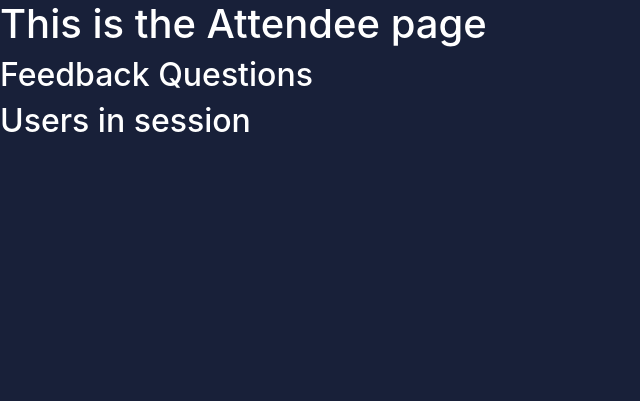
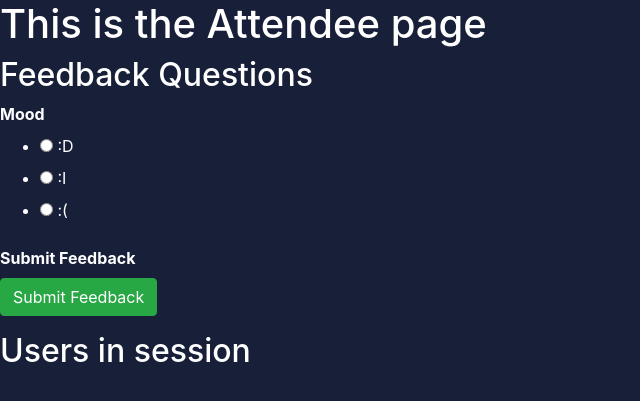
Before and after one commit to CS261-Group-20/cs261-cw, a Flask app: page /attendee/home in a window 1280 px wide. Shown: the part 56-457 px from the top of the page, without its empty margins (0-640 px from the left). Run offline with Flask 2, Linux system fonts and the light colour scheme; data comes from the database, SQL or seed files in the repository; both versions use the stored data as it was after the commit; data that the repository does not hold is empty; some libraries are stand-ins or nearby versions.

Commit message:
added variable form for attendee page

```diff
--- a/app.py
+++ b/app.py
@@ -1,12 +1,14 @@
 from flask import Flask, flash, render_template, redirect, url_for, request, session
 from flask_sqlalchemy import SQLAlchemy
 import datetime
+from datetime import date
 import string
 import random
 from flask import Flask, render_template, redirect
 from forms import LoginForm, RegistrationForm, SessionCreationForm, SessionJoinForm, AttendeeForm, HostForm
-from models import db, users, eventTable, eventHosts, eventAttendees, feedbackQuestions
+from models import db, users, eventTable, eventHosts, eventAttendees, feedbackQuestions, feedback
 from flask_bootstrap import Bootstrap
+
 
 app = Flask(__name__)
 app.config['SECRET_KEY'] = '68279'
@@ -166,6 +168,12 @@ def host(id):
 
 @app.route('/attendee/<id>', methods=['GET', 'POST'])
 def attendee(id):
+    feedback_counter = feedback.query.order_by(feedback.feedback_id.desc()).first()
+    if feedback_counter:
+        j = feedback_counter.feedback_id + 1
+    else:
+        j = 1
+
     # Get list of all users in this session
     # TODO
     # Get attendees
@@ -176,11 +184,24 @@ def attendee(id):
 
     # Get questions for the event
     questions_in_session = feedbackQuestions.query.filter_by(event_id = id).all()
-    forms = []
+    form_questions = []
     for questions in questions_in_session:
-        form = AttendeeForm()
+        form_questions.append({"question": questions.feedback_question})
 
-    form = AttendeeForm()
+    form = AttendeeForm(feedback_questions = form_questions)
+    if request.method == 'POST':
+       mood = request.form["mood_type"]
+       for field in request.form["feedback_questions"]:
+           i = 1
+           message = field.question.data
+           fmt = "%d-%m-%Y"
+           feedback_time = datetime.datetime.strptime(date.today(), fmt)
+           new_feedback = feedback(j, i, id, session["user_id"], message, 1 , 1)
+           db.session.add(new_feedback)
+           db.session.commit()
+           return redirect(url_for('attendee', id = id))
+
+
     return render_template("attendee.html", form=form, users_in_session = users_in_session, user_host = user_host, questions_in_session = questions_in_session)
 
 @app.route('/user_homepage', methods=['GET', 'POST'])
--- a/forms.py
+++ b/forms.py
@@ -1,5 +1,5 @@
 from flask_wtf import FlaskForm
-from wtforms import StringField, PasswordField, SubmitField, RadioField, DateField, Field
+from wtforms import StringField, PasswordField, SubmitField, RadioField, DateField, FieldList, FormField
 from wtforms.validators import DataRequired, Length, Email, EqualTo
 
 class RegistrationForm(FlaskForm):
@@ -25,11 +25,11 @@ class SessionJoinForm(FlaskForm):
     session_code = StringField('Session Code',validators=[DataRequired()])
     submit = SubmitField('Join Session')
 
-# class SessionQuestion(FlaskForm):
-#     question = StringField('Question',validators=[DataRequired()])
+class SessionQuestion(FlaskForm):
+    question = StringField(validators=[DataRequired()])
 
 class AttendeeForm(FlaskForm):
-    feedback = StringField('feedback', validators=[DataRequired()])
+    feedback_questions = FieldList(FormField(SessionQuestion))
     mood_type = RadioField('Mood', choices=[(1, ':D'),(2, ':I'),(3, ':(')],validators=[DataRequired()] )
     submit = SubmitField('Submit Feedback')
 
--- a/templates/attendee.html
+++ b/templates/attendee.html
@@ -11,18 +11,19 @@
 <!-- <p>Change this later, this is very basic html code</p> -->
 <div class="login-form">
     <h2 style="color:rgb(255, 255, 255)">Feedback Questions</h2>
-    <div class ="current_questions">
-        {% if questions_in_session %}
-        {% for questions in questions_in_session %}
-        <li style="color:rgb(255, 255, 255)">{{questions.feedback_question}}</li>
-        <form method = "POST" action="attendee">
+    <div class="current_questions">
+        <form method="POST">
             {{form.hidden_tag()}}
-            {{ render_field(form.feedback, class='form-control', placeholder='Feedback') }}
-            {{ render_field(form.mood_type, class='form-control', placeholder='Mood') }}
+
+            {% for questions in form.feedback_questions %}
+            {{ questions.hidden_tag() }}
+            {# Flask-WTF needs `hidden_tag()` so CSRF works for each form #}
+            {{ render_field(questions.question, class='form-control') }}
+            {% endfor %}
+
+            {{ render_field(form.mood_type, class='lass="form-check-input"', placeholder='Mood') }}
             {{ render_field(form.submit, class='btn btn-success')}}
         </form>
-        {% endfor %}
-        {% endif %}
     </div>
 </div>
 
--- a/templates/navbar.html
+++ b/templates/navbar.html
@@ -7,19 +7,19 @@
     <div class="collapse navbar-collapse" id="navbarNav">
       <ul class="navbar-nav">
         <li class="nav-item">
-          <a class="nav-link" href="login">Login <span class="sr-only">(current)</span></a>
+          <a class="nav-link" href="/login">Login <span class="sr-only">(current)</span></a>
         </li>
         <li class="nav-item">
-          <a class="nav-link" href="register">Register</a>
+          <a class="nav-link" href="/register">Register</a>
         </li>
         <li class="nav-item">
-          <a class="nav-link" href="session_create">Create Session</a>
+          <a class="nav-link" href="/session_create">Create Session</a>
         </li>
         <li class="nav-item">
-            <a class="nav-link" href="session_join">Join Session</a>
+            <a class="nav-link" href="/session_join">Join Session</a>
         </li>
         <li class="nav-item">
-            <a class="nav-link" href="logout">Logout</a>
+            <a class="nav-link" href="/logout">Logout</a>
         </li>
       </ul>
     </div>
```
Also changed, not shown: web_app.db.
